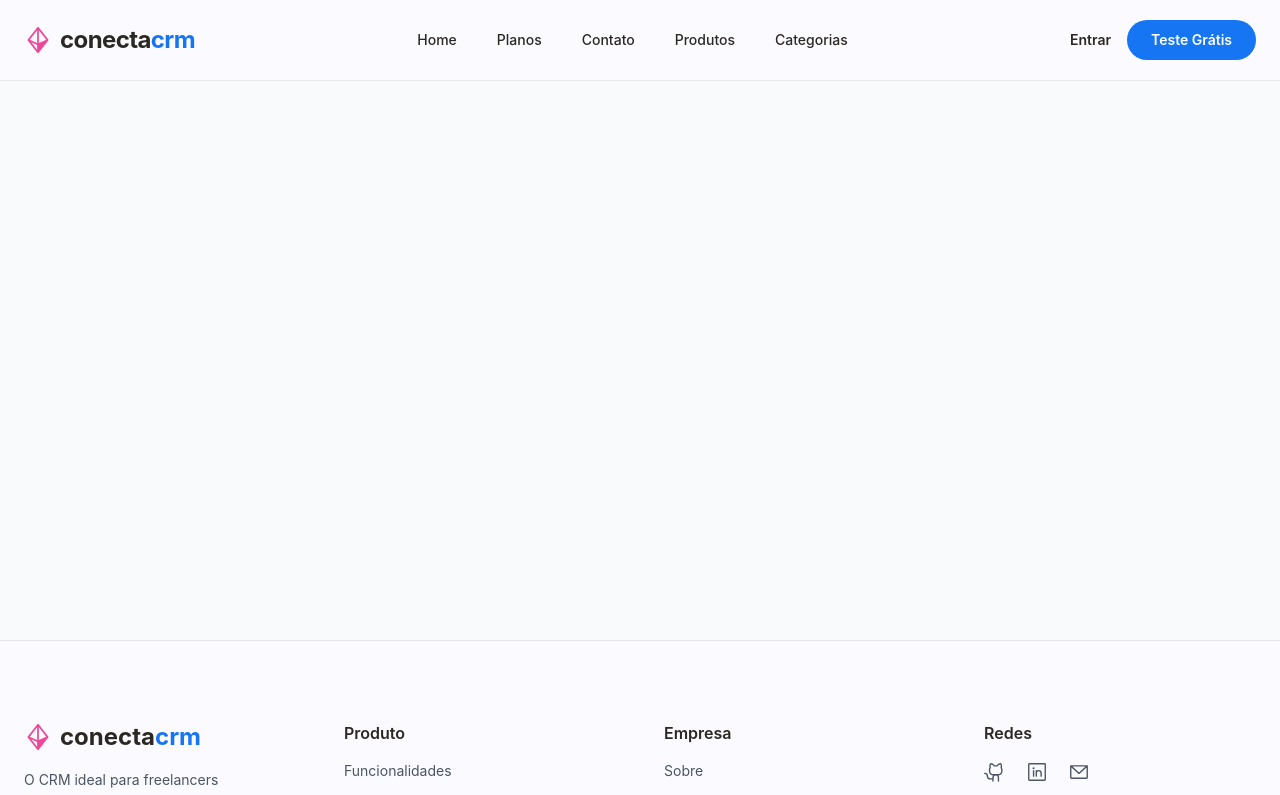
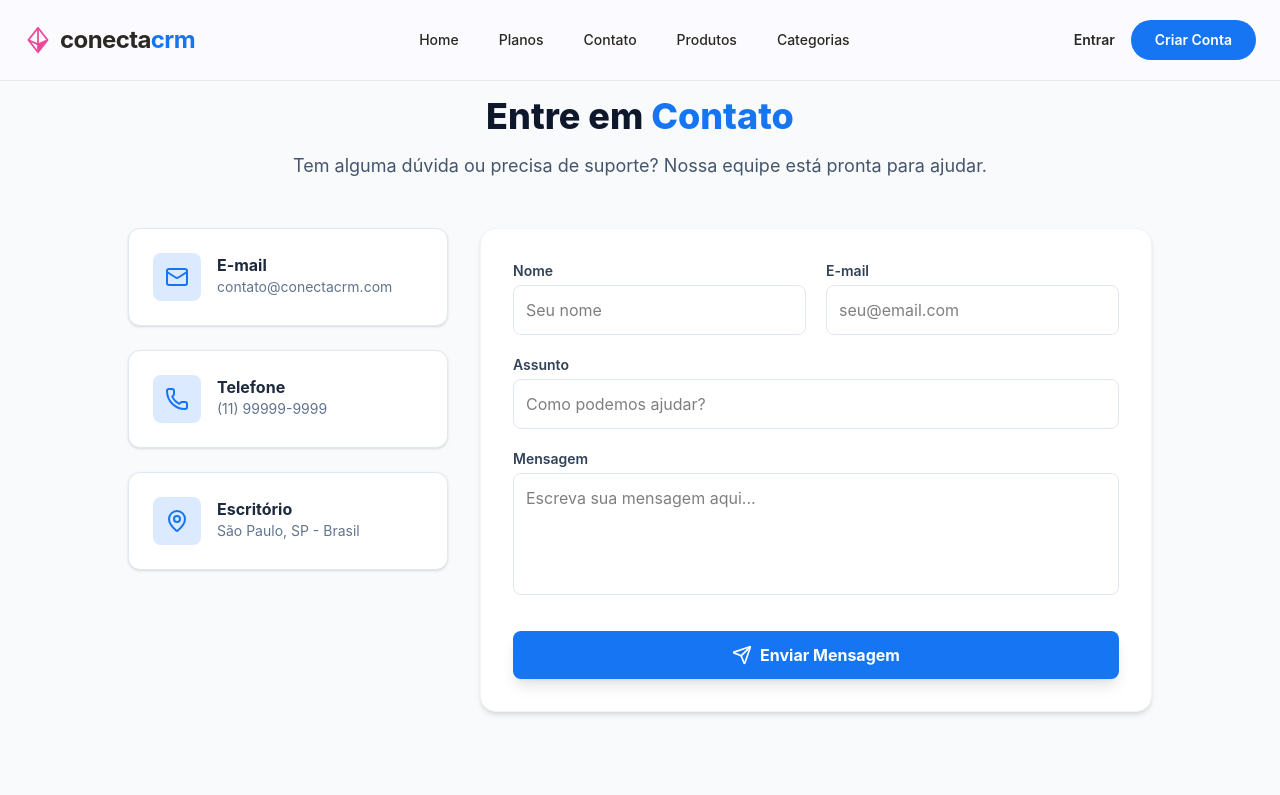
Before and after one commit to grupo-1234/front-CRM, a React (Vite) app: page /contato in a window 1280 px wide. Shown: the top 795 px of the page. Built offline with nearby package versions, Linux system fonts and the light colour scheme; no server answers.

Commit message:
ajuste finos no estilo e nos botões

```diff
--- a/index.html
+++ b/index.html
@@ -2,7 +2,7 @@
 <html lang="pt-br">
   <head>
     <meta charset="UTF-8" />
-    <link rel="icon" type="image/svg+xml" href="/vite.svg" />
+    <link rel="icon" type="image/png" href="/public/conecatacrm.ico" />
     <meta name="viewport" content="width=device-width, initial-scale=1.0" />
     <title>Conecta CRM</title>
   </head>
--- a/src/App.tsx
+++ b/src/App.tsx
@@ -13,6 +13,7 @@ import { AuthProvider } from "./contexts/AuthContext";
 import ListaProdutos from "./pages/produto/Produto";
 import Planos from "./pages/Planos";
 import { ToastContainer } from "react-toastify";
+import Contato from "./pages/contato/Contato";
 
 function App() {
   return (
@@ -31,6 +32,7 @@ function App() {
             <Route path="/categoria" element={<ListaCategorias />} />
             <Route path="/perfil" element={<Perfil />} />
             <Route path="/planos" element={<Planos />} />
+            <Route path="/contato" element={<Contato />} />
           </Routes>
         </div>
 
--- a/src/components/cards/planos/CardPlanos.tsx
+++ b/src/components/cards/planos/CardPlanos.tsx
@@ -1,3 +1,5 @@
+import { Link } from "react-router-dom"
+
 interface CardPlanosProps {
     titulo: string
     preco: string
@@ -58,9 +60,12 @@ cor
 
         </div>
 
-        <button className="bg-teal-600 hover:bg-teal-700 text-white px-6 py-2 rounded-md">
-          Selecionar
-        </button>
+       <Link
+          to="/login"
+          className="w-full bg-[#1675F2] text-white py-2 rounded-lg font-bold hover:bg-[#1464CC] transition-all text-center block"
+      >
+          Assinar Agora
+      </Link>
 
       </div>
     </div>
--- a/src/components/navbar/Navbar.tsx
+++ b/src/components/navbar/Navbar.tsx
@@ -108,13 +108,12 @@ export default function Navbar() {
                   to="/cadastro"
                   className="bg-[#1675F2] hover:bg-[#148DD9] text-white px-6 py-2.5 rounded-full text-sm font-semibold transition"
                 >
-                  Teste Grátis
+                  Criar Conta
                 </Link>
               </>
             )}
           </div>
 
-          {/*BOTÃO MOBILE*/}
           <div className="lg:hidden">
             <button onClick={toggleMenu}>
               {isOpen ? <X size={26} weight="bold" /> : <List size={26} weight="bold" />}
@@ -136,7 +135,6 @@ export default function Navbar() {
 
           <button onClick={() => navegarProtegido("/produtos")}>Produtos</button>
           <button onClick={() => navegarProtegido("/categoria")}>Categorias</button>
-          <button onClick={() => navegarProtegido("/recursos")}>Recursos</button>
 
           {usuario.token !== "" ? (
             <>
--- /dev/null
+++ b/src/pages/contato/Contato.tsx
@@ -0,0 +1,87 @@
+import { Mail, Phone, MapPin, Send } from 'lucide-react';
+import { ToastAlerta } from '../../utils/ToastAlert';
+import type { FormEvent } from 'react';
+
+function Contato() {
+    function handleSubmit(e: FormEvent) {
+        e.preventDefault();
+        ToastAlerta("Mensagem enviada com sucesso! Entraremos em contato em breve.", "sucesso");
+    }
+
+    return (
+        <div className="min-h-screen bg-slate-50 pt-24 pb-12 px-4">
+            <div className="container max-w-5xl mx-auto">
+                <div className="text-center mb-12">
+                    <h1 className="text-4xl font-extrabold text-slate-900 mb-4">
+                        Entre em <span className="text-[#1675F2]">Contato</span>
+                    </h1>
+                    <p className="text-lg text-slate-600">Tem alguma dúvida ou precisa de suporte? Nossa equipe está pronta para ajudar.</p>
+                </div>
+
+                <div className="grid grid-cols-1 md:grid-cols-3 gap-8">
+                    {/* Cards de Informação */}
+                    <div className="flex flex-col gap-6">
+                        <div className="bg-white p-6 rounded-xl shadow-sm border border-slate-200 flex items-start gap-4">
+                            <div className="bg-blue-100 p-3 rounded-lg text-[#1675F2]">
+                                <Mail size={24} />
+                            </div>
+                            <div>
+                                <h3 className="font-bold text-slate-800">E-mail</h3>
+                                <p className="text-sm text-slate-500">contato@conectacrm.com</p>
+                            </div>
+                        </div>
+
+                        <div className="bg-white p-6 rounded-xl shadow-sm border border-slate-200 flex items-start gap-4">
+                            <div className="bg-blue-100 p-3 rounded-lg text-[#1675F2]">
+                                <Phone size={24} />
+                            </div>
+                            <div>
+                                <h3 className="font-bold text-slate-800">Telefone</h3>
+                                <p className="text-sm text-slate-500">(11) 99999-9999</p>
+                            </div>
+                        </div>
+
+                        <div className="bg-white p-6 rounded-xl shadow-sm border border-slate-200 flex items-start gap-4">
+                            <div className="bg-blue-100 p-3 rounded-lg text-[#1675F2]">
+                                <MapPin size={24} />
+                            </div>
+                            <div>
+                                <h3 className="font-bold text-slate-800">Escritório</h3>
+                                <p className="text-sm text-slate-500">São Paulo, SP - Brasil</p>
+                            </div>
+                        </div>
+                    </div>
+
+                    {/* Formulário */}
+                    <div className="md:col-span-2 bg-white p-8 rounded-2xl shadow-md border border-slate-100">
+                        <form onSubmit={handleSubmit} className="flex flex-col gap-5">
+                            <div className="grid grid-cols-1 md:grid-cols-2 gap-5">
+                                <div className="flex flex-col gap-1">
+                                    <label className="text-sm font-semibold text-slate-700">Nome</label>
+                                    <input type="text" placeholder="Seu nome" required className="p-3 rounded-lg border border-slate-200 outline-none focus:border-[#1675F2] transition-all" />
+                                </div>
+                                <div className="flex flex-col gap-1">
+                                    <label className="text-sm font-semibold text-slate-700">E-mail</label>
+                                    <input type="email" placeholder="seu@email.com" required className="p-3 rounded-lg border border-slate-200 outline-none focus:border-[#1675F2] transition-all" />
+                                </div>
+                            </div>
+                            <div className="flex flex-col gap-1">
+                                <label className="text-sm font-semibold text-slate-700">Assunto</label>
+                                <input type="text" placeholder="Como podemos ajudar?" required className="p-3 rounded-lg border border-slate-200 outline-none focus:border-[#1675F2] transition-all" />
+                            </div>
+                            <div className="flex flex-col gap-1">
+                                <label className="text-sm font-semibold text-slate-700">Mensagem</label>
+                                <textarea rows={4} placeholder="Escreva sua mensagem aqui..." required className="p-3 rounded-lg border border-slate-200 outline-none focus:border-[#1675F2] transition-all resize-none"></textarea>
+                            </div>
+                            <button type="submit" className="mt-4 bg-[#1675F2] hover:bg-[#1464CC] text-white font-bold py-3 rounded-lg flex items-center justify-center gap-2 transition-all shadow-lg active:scale-95">
+                                <Send size={20} /> Enviar Mensagem
+                            </button>
+                        </form>
+                    </div>
+                </div>
+            </div>
+        </div>
+    );
+}
+
+export default Contato;
--- a/src/pages/home/Home.tsx
+++ b/src/pages/home/Home.tsx
@@ -1,6 +1,7 @@
 
 import { CaretRight, Check } from "@phosphor-icons/react";
 import pessoas from "../../assets/pessoas.png";
+import { Link } from "react-router-dom";
 
 function Home() {
   return (
@@ -21,26 +22,21 @@ function Home() {
           </p>
 
           <div className="flex flex-col sm:flex-row gap-4 mb-8">
-            <button className="bg-gradient-to-r from-[#2563EB] to-[#EC4899]
-              hover:from-[#1D4ED8] hover:to-[#DB2777]
-              text-white px-8 py-4 rounded-xl font-semibold
-              flex items-center justify-center gap-2
-              transition-all duration-300
-              shadow-lg hover:shadow-2xl
-              hover:-translate-y-1 hover:scale-105">
-              Começar gratuitamente
-              <CaretRight size={20} weight="bold" />
-            </button>
+                  <Link
+              to="/login"
+              className="bg-[#1675F2] text-white px-8 py-3 rounded-full font-bold hover:bg-[#1464CC] transition-all shadow-lg"
+          >
+              Começar Gratuitamente
+          </Link>
 
-            <button
-              className="border-2 border-[#2563EB] text-[#2563EB]
-              px-8 py-4 rounded-xl font-semibold
-              transition-all duration-300
-              hover:bg-[#2563EB] hover:text-white
-              hover:shadow-xl hover:-translate-y-1 hover:scale-105"
+            <a
+                href="https://www.youtube.com/seu-link-aqui"
+                target="_blank"
+                rel="noopener noreferrer"
+                className="bg-white text-[#1675F2] border-2 border-[#1675F2] px-8 py-3 rounded-full font-bold hover:bg-blue-50 transition-all"
             >
-              Ver demonstração
-            </button>
+                Ver Demonstração
+            </a>
           </div>
 
           <div className="flex flex-col sm:flex-row gap-6 text-sm text-gray-700">
--- a/src/pages/produto/Produto.tsx
+++ b/src/pages/produto/Produto.tsx
@@ -1,4 +1,3 @@
-/* eslint-disable @typescript-eslint/no-explicit-any */
 import { useEffect, useState, useContext } from 'react';
 import { Search, Plus, LayoutDashboard } from 'lucide-react';
 import type { Produto } from '../../models/Produto';
@@ -46,10 +45,10 @@ function ListaProdutos() {
 
     const produtoAtualizado = {
         ...produto,
-        status: !produto.status, // Inverte o status atual
+        status: !produto.status,
         preco: Number(produto.preco),
         categoria: { id: produto.categoria?.id },
-        usuario: { id: usuario.id } // Vincula ao usuário logado no contexto
+        usuario: { id: usuario.id }
     };
 
     try {
@@ -71,7 +70,7 @@ function ListaProdutos() {
       const descLimpa = produtoArrastado.descricao.replace(/\[.*?\]/g, '').trim();
       const produtoAtualizado = {
           ...produtoArrastado,
-          descricao: `[${novaColuna}] ${descLimpa}`, // Atualiza a tag da coluna na descrição
+          descricao: `[${novaColuna}] ${descLimpa}`,
           preco: Number(produtoArrastado.preco),
           categoria: { id: produtoArrastado.categoria?.id },
           usuario: { id: usuario.id }
```
Also changed, not shown: src/pages/perfil/editarPerfil/EditarPerfil.tsx (+10 -12 lines), 1 other file (tests, documents, lock files or other folders).
